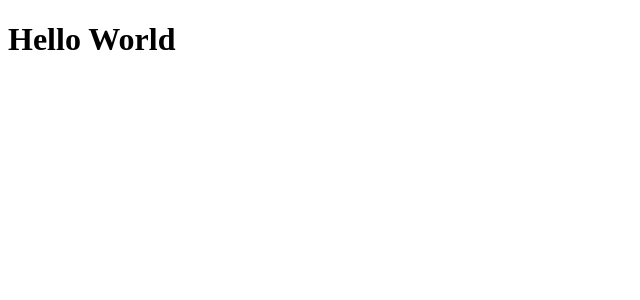
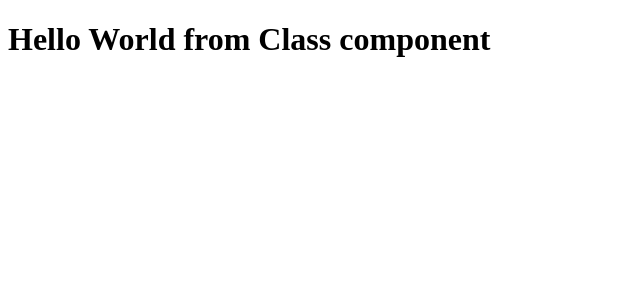
Before and after one commit to CraftAcademy/redux_demo_2020_03_17, a React (Create React App) app: page / in a window 1280 px wide. Shown: the top 300 px of the page, without its empty margins (0-640 px from the left). Built offline with nearby package versions, Linux system fonts and the light colour scheme.

Commit message:
basic hello world from a class component

```diff
--- a/src/App.jsx
+++ b/src/App.jsx
@@ -1,11 +1,13 @@
-import React from 'react'
+import React, { Component } from 'react';
 
-const App = () => {
-	return (
-		<>
-			<h1>Hello World</h1>
-		</>
-	)
+class App extends Component {
+	render() {
+		return (
+			<>
+				<h1>Hello World from Class component</h1>
+			</>
+		);
+	}
 }
 
-export default App
+export default App;
```
